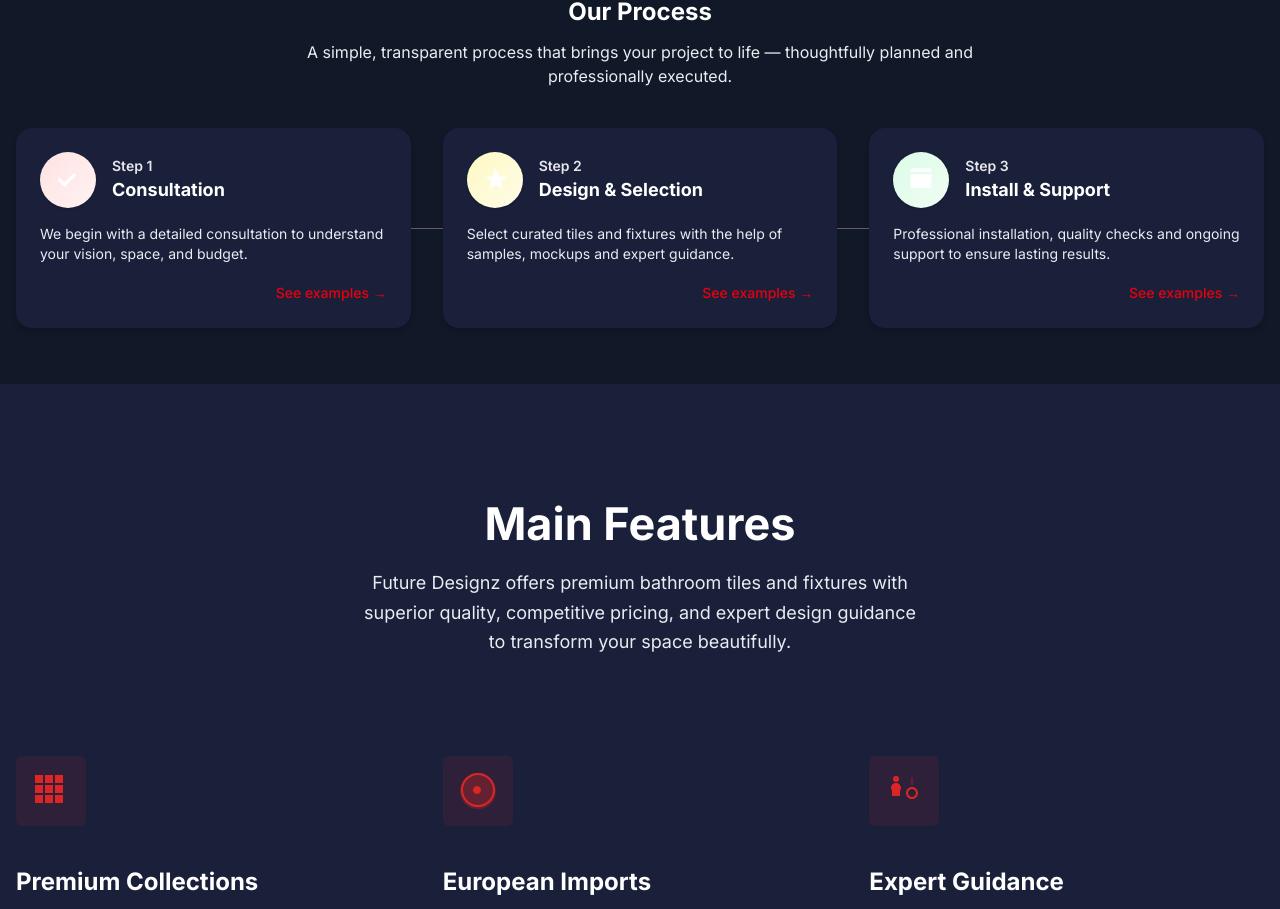
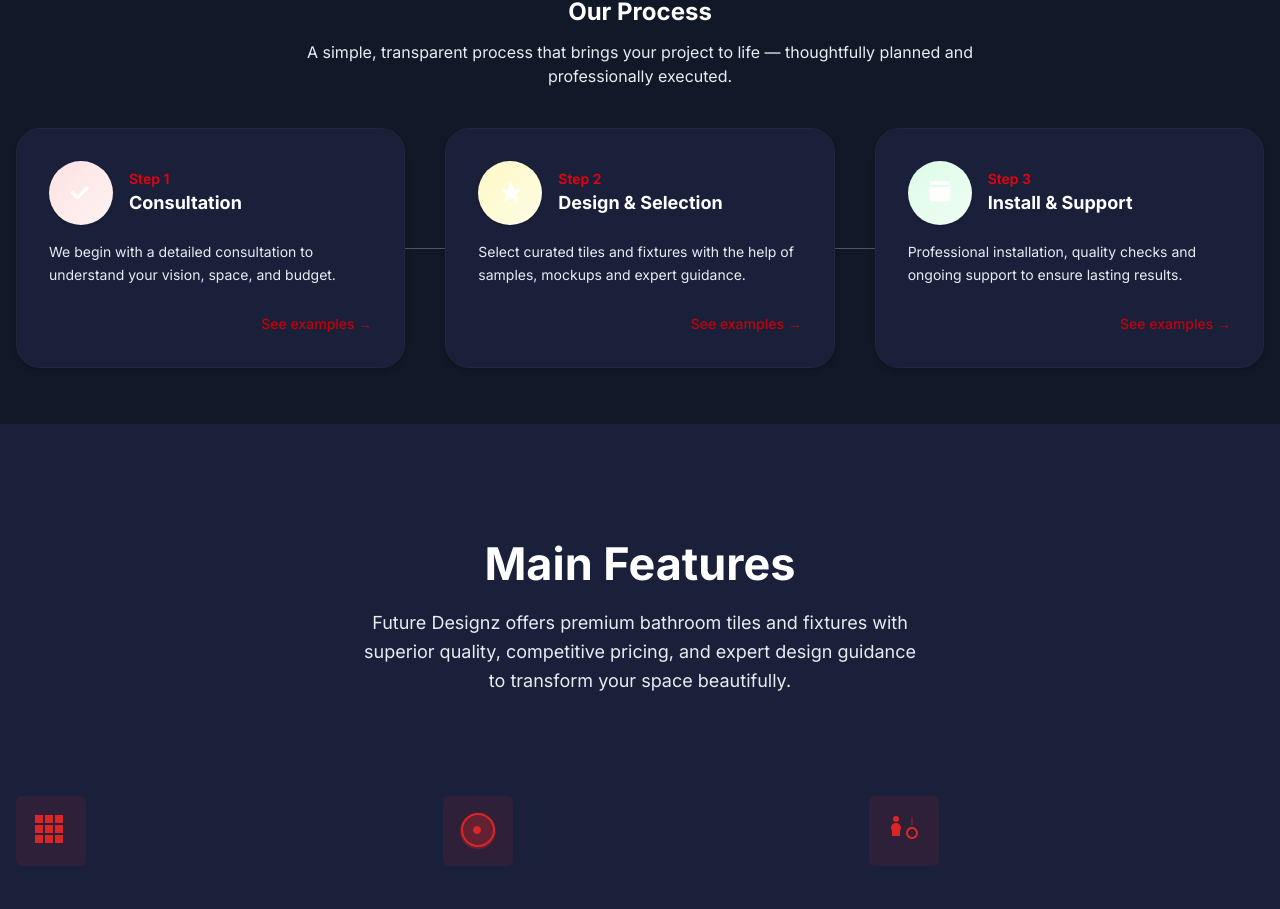
Before and after one commit to jonathan1hivetechsol-bot/Future-Design-new-website, a Next.js app: page / in a window 1280 px wide. Shown: the part 1534-2443 px from the top of the page. Built offline with nearby package versions, Linux system fonts and the light colour scheme.

Commit message:
About: tweak colors/spacing for Our Process cards

```diff
--- a/src/components/About/AboutUsSection.tsx
+++ b/src/components/About/AboutUsSection.tsx
@@ -111,10 +111,10 @@ const AboutUsSection = () => {
         <div className="relative">
           {/* connector line for desktop */}
           <div className="hidden md:block absolute inset-x-0 top-1/2 -z-0">
-            <div className="mx-auto w-3/4 h-px bg-gradient-to-r from-red-200 via-red-300 to-red-200 opacity-40" />
+            <div className="mx-auto w-3/4 h-px bg-gradient-to-r from-red-100 via-red-200 to-red-100 opacity-30" />
           </div>
 
-          <div className="grid grid-cols-1 md:grid-cols-3 gap-8">
+          <div className="grid grid-cols-1 md:grid-cols-3 gap-10">
             {[
               {
                 id: 1,
@@ -139,21 +139,21 @@ const AboutUsSection = () => {
               },
             ].map((step) => (
               <div key={step.id} className="relative z-10">
-                <div className="bg-white dark:bg-gray-800 rounded-2xl p-6 shadow-md transform transition hover:-translate-y-3 hover:shadow-lg h-full flex flex-col">
+                <div className="bg-white dark:bg-gray-800 rounded-3xl p-8 border border-gray-100 dark:border-gray-800 shadow-md transform transition hover:-translate-y-2 hover:shadow-lg h-full flex flex-col">
                   <div className="flex items-center gap-4">
-                    <div className={`flex h-14 w-14 items-center justify-center rounded-full bg-gradient-to-br ${step.color} text-white shadow-sm flex-shrink-0`}>
-                      <svg width="28" height="28" viewBox="0 0 24 24" className="fill-current text-gray-800 dark:text-white">
+                    <div className={`flex h-16 w-16 items-center justify-center rounded-full bg-gradient-to-br ${step.color} text-white shadow-sm flex-shrink-0`}>
+                      <svg width="28" height="28" viewBox="0 0 24 24" className="fill-current text-white">
                         {step.icon}
                       </svg>
                     </div>
                     <div>
-                      <div className="text-sm font-semibold text-gray-700 dark:text-gray-200">Step {step.id}</div>
+                      <div className="text-sm font-semibold text-red-600">Step {step.id}</div>
                       <h4 className="text-lg font-bold text-gray-900 dark:text-white">{step.title}</h4>
                     </div>
                   </div>
-                  <p className="mt-4 text-sm text-body-color flex-1">{step.text}</p>
-                  <div className="mt-4 text-right">
-                    <a href="/projects" className="inline-block text-sm font-medium text-red-600 hover:underline">See examples →</a>
+                  <p className="mt-4 text-sm text-body-color flex-1 leading-relaxed">{step.text}</p>
+                  <div className="mt-6 text-right">
+                    <a href="/projects" className="inline-block text-sm font-medium text-red-700 hover:underline">See examples →</a>
                   </div>
                 </div>
               </div>
```
